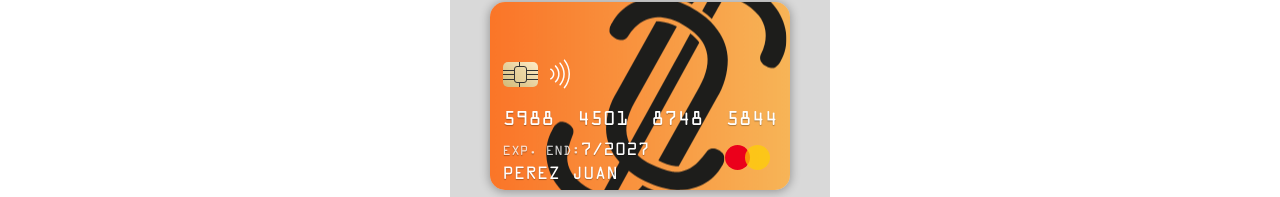
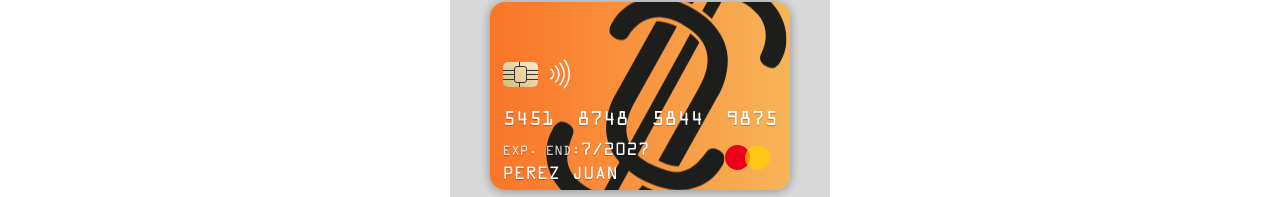
Before and after one commit to No-Country/c12-31-ft-node-react, a React (Vite) app in the folder client/: page /dashboard in a window 1280 px wide. Shown: the part 344-541 px from the top of the page. Built offline with nearby package versions, Linux system fonts and the light colour scheme.

Commit message:
arreglo numero tarjeta

```diff
--- a/client/src/components/Dashboard.jsx
+++ b/client/src/components/Dashboard.jsx
@@ -22,14 +22,15 @@ export const Dashboard = () => {
   let tarjNumber1;
   let tarjNumber2;
   let tarjNumber3;
+  let tarjNumber4 = (Math.ceil(Math.random() * (10000))).toString().padStart(4,'0')
 
   if(verNumeros){
     toogleButton = <div onClick={mostrarNumeros}>
       <TbEye className="w-8 h-8" />
     </div>
     tarjNumber1 = Math.ceil(Math.random() * (1000)+5000);
-    tarjNumber2 = Math.ceil(Math.random() * (10000));
-    tarjNumber3 = Math.ceil(Math.random() * (10000));
+    tarjNumber2 = (Math.ceil(Math.random() * (10000))).toString().padStart(4,'0');
+    tarjNumber3 = (Math.ceil(Math.random() * (10000))).toString().padStart(4,'0');
   }else{
     toogleButton =  <div onClick={mostrarNumeros}>
                       <TbEyeClosed className="w-8 h-8" />
@@ -41,7 +42,6 @@ export const Dashboard = () => {
 
   const name = "Perez Juan";
   const expDate = new Date();
-  const tarjNumber4 = Math.ceil(Math.random() * (10000));
 
 
   return (
```
